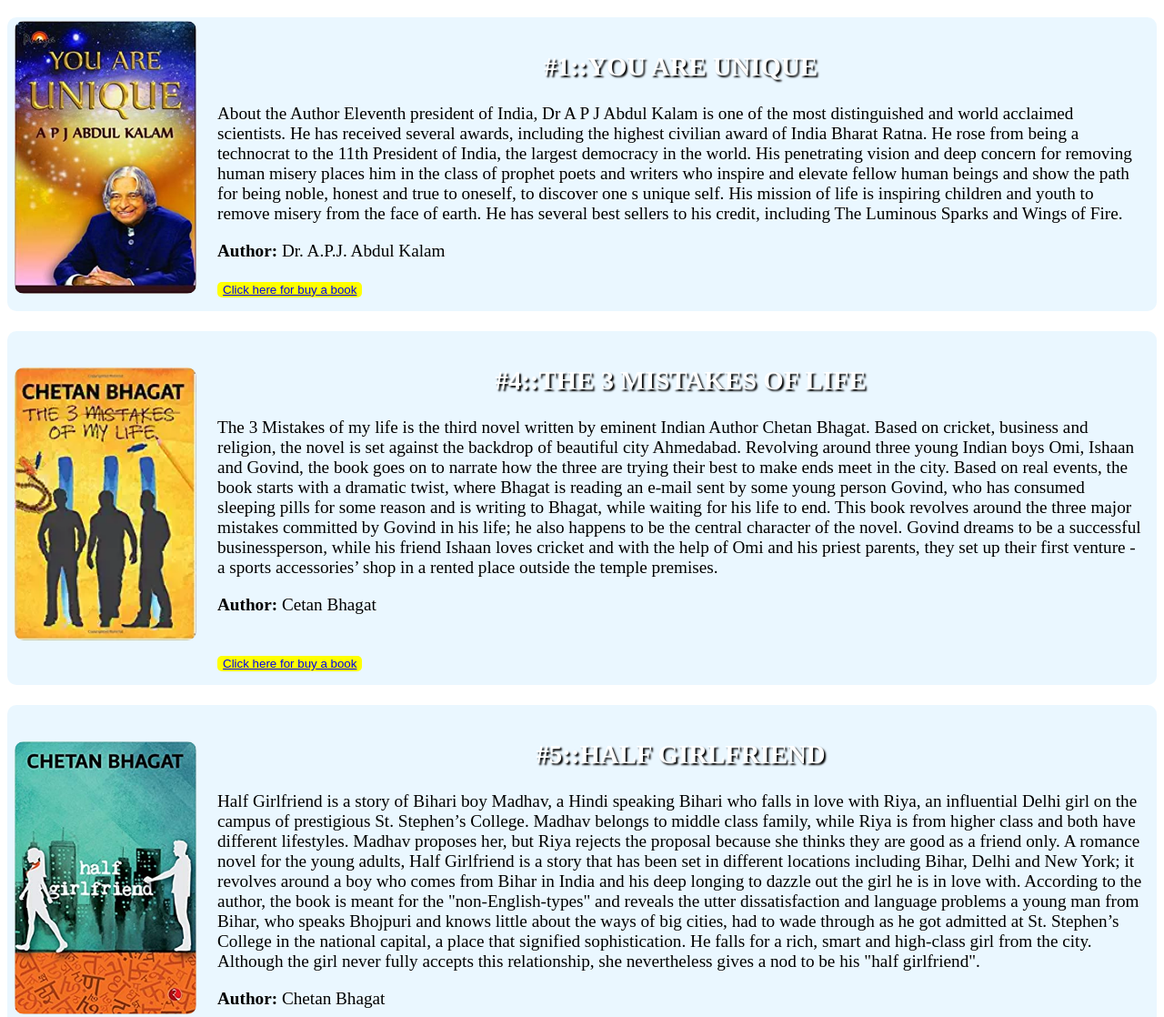
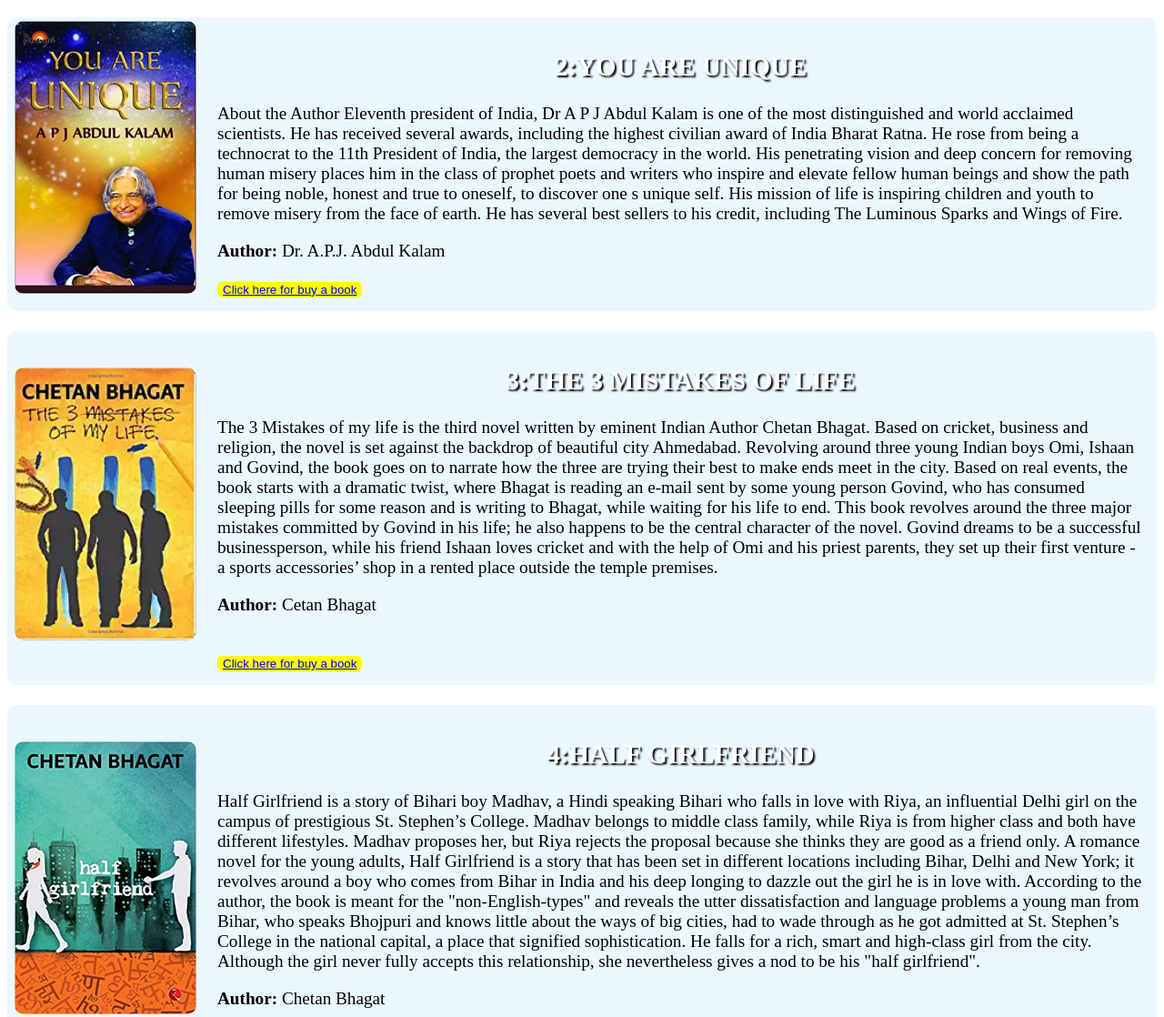
Before and after one commit to AshutoshKaleshriya/my-books-webpage, a plain HTML site: page index.html in a window 1280 px wide. Shown: the part 549-1667 px from the top of the page at 91% size. Drawn offline with Linux system fonts and the light colour scheme.

Commit message:
Update index.html

```diff
--- a/index.html
+++ b/index.html
@@ -24,7 +24,7 @@
         </section>
         <section class="child">
             <div class="heading">
-                <h2>#3::HTML CSS & JAVASCRIPT</h2>
+                <h2>1:HTML CSS & JAVASCRIPT</h2>
             </div>
 
             This book covers HTML5, CSS3 and jQuery…
@@ -60,7 +60,7 @@
         </section>
         <section class="child">
             <div class="heading">
-                <h2>#1::YOU ARE UNIQUE</h2>
+                <h2>2:YOU ARE UNIQUE</h2>
             </div>
             About the Author
             Eleventh president of India, Dr A P J Abdul Kalam is one of the most distinguished and world acclaimed
@@ -86,7 +86,7 @@
         </section>
         <section class="child">
             <div class="heading">
-                <h2>#4::THE 3 MISTAKES OF LIFE</h2>
+                <h2>3:THE 3 MISTAKES OF LIFE</h2>
             </div>
 
             The 3 Mistakes of my life is the third novel written by eminent Indian Author Chetan Bhagat. Based on
@@ -116,7 +116,7 @@
         </section>
         <section class="child">
             <div class="heading">
-                <h2>#5::HALF GIRLFRIEND</h2>
+                <h2>4:HALF GIRLFRIEND</h2>
             </div>
 
             Half Girlfriend is a story of Bihari boy Madhav, a Hindi speaking Bihari who falls in love with Riya, an
@@ -149,7 +149,7 @@
     </section>
     <section class="child">
         <div class="heading">
-            <h2>#2::NETAJI SUBHASH CHANDRA BOSE</h2>
+            <h2>5:NETAJI SUBHASH CHANDRA BOSE</h2>
         </div>
 
         The book tells the reader how after Second World War, Netaji Subhas Chandra Bose, the tallest Indian freedom
```
